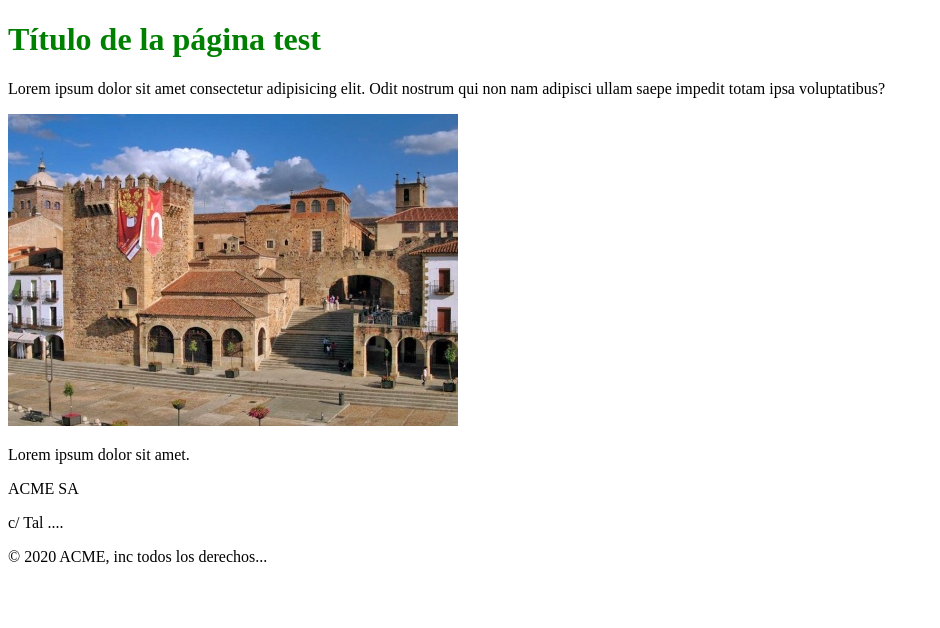
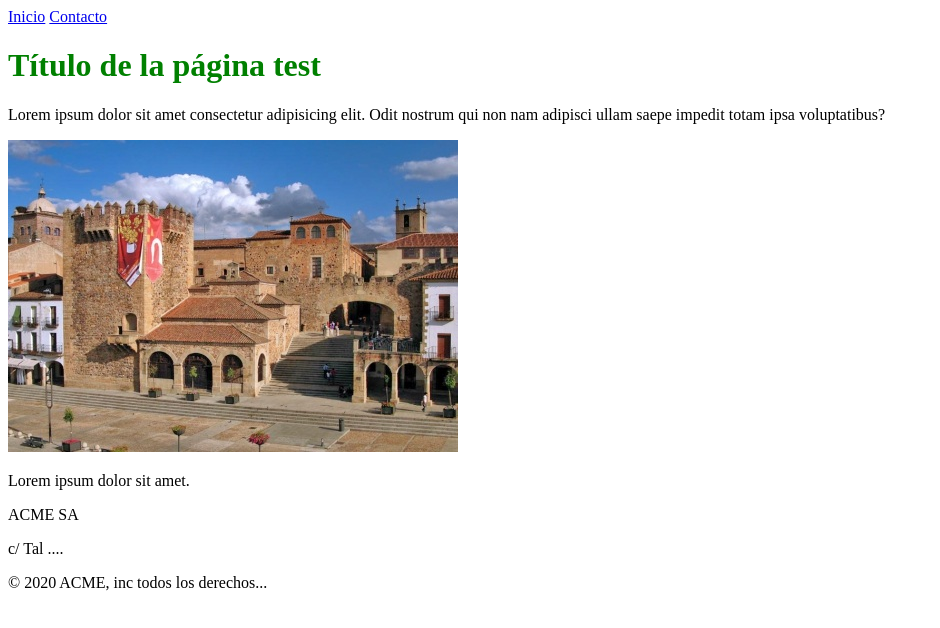
Before and after one commit to coredummie2020/test_git, a plain HTML site: page index.html in a window 1280 px wide. Shown: the whole page, without its empty margins (0-940 px from the left). Drawn offline with Linux system fonts and the light colour scheme.

Commit message:
html code finished

```diff
--- a/index.html
+++ b/index.html
@@ -9,7 +9,8 @@
 <body>
     <aside>
         <nav>
-
+            <a href="/">Inicio</a>
+            <a href="/contacto">Contacto</a>
         </nav>
     </aside>
     <h1>Título de la página test</h1>
```
